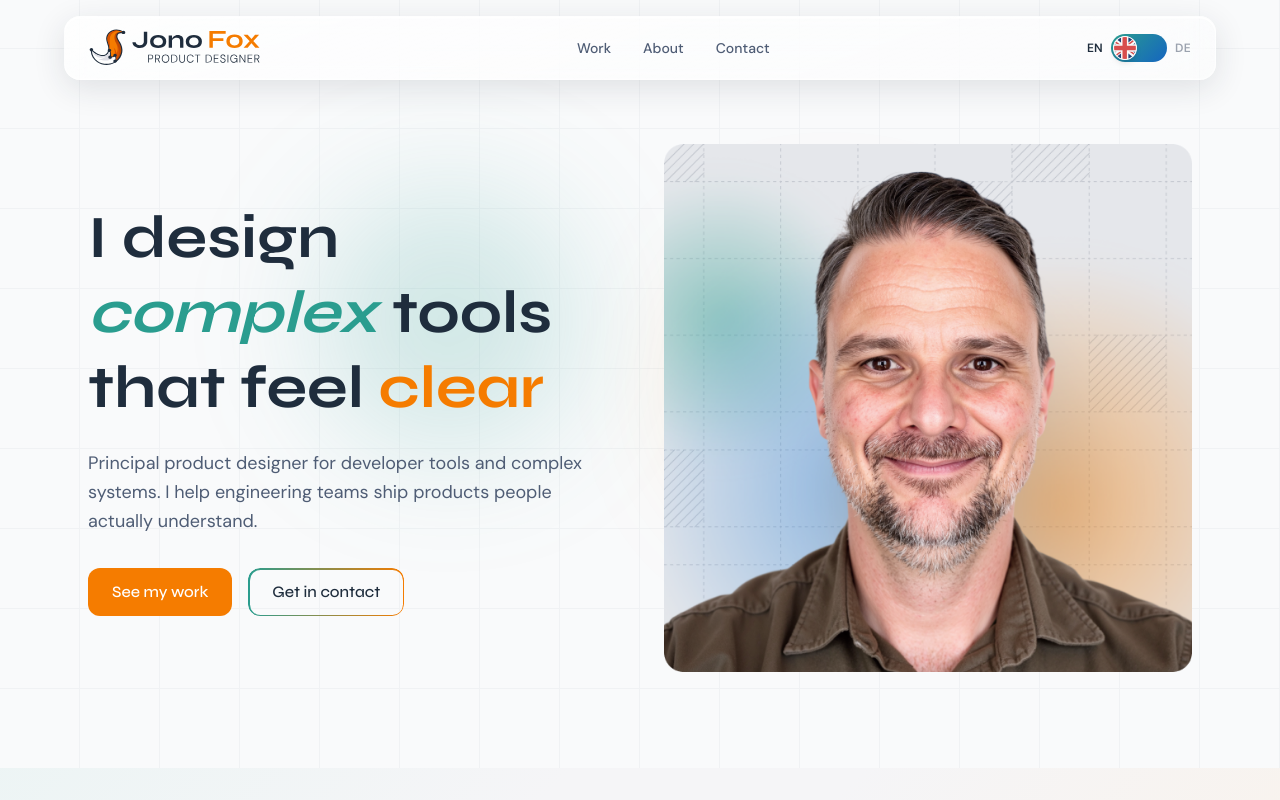
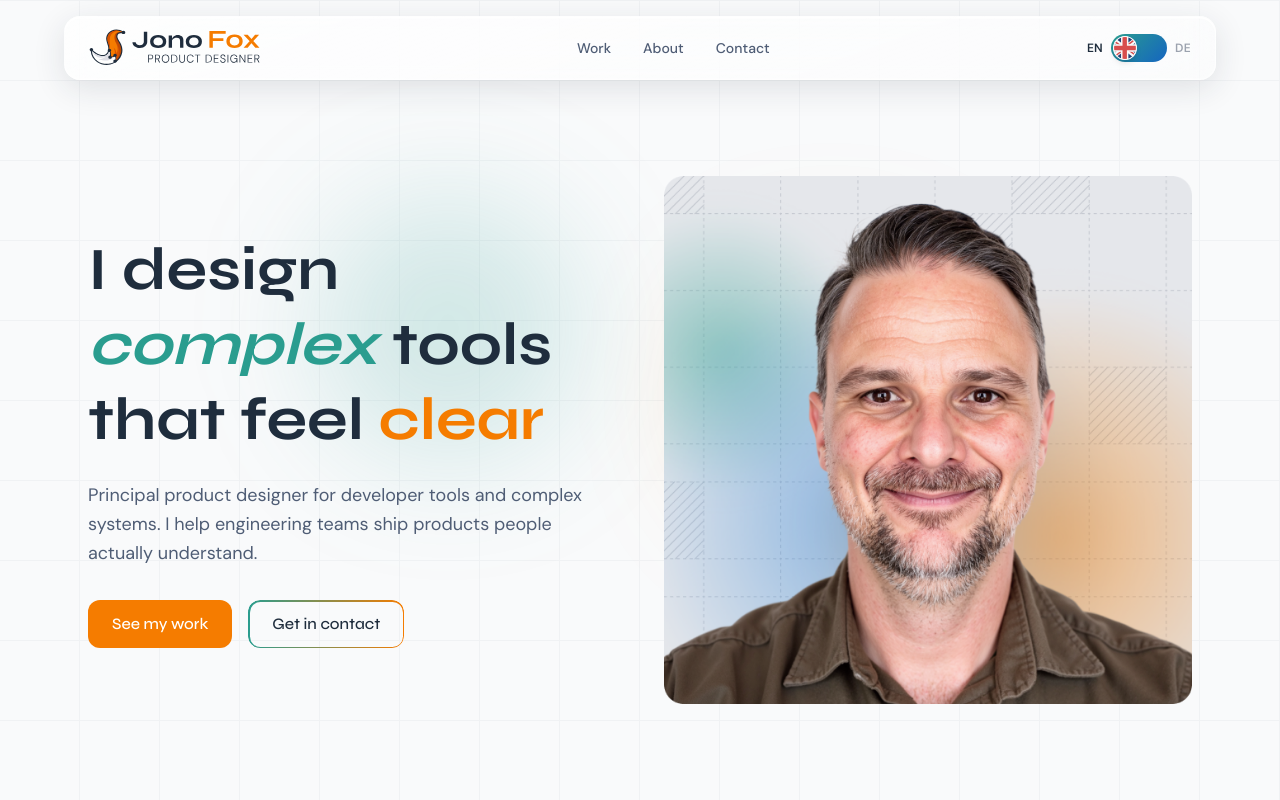
Before and after one commit to jonofoxdesign/jonofox-portfolio, a Next.js app: page /en in a window 1280 px wide. Shown: the top 800 px of the page. Built offline with nearby package versions, Linux system fonts and the light colour scheme.

Commit message:
Fix top padding on home and contact pages

```diff
--- a/src/app/[locale]/contact/page.tsx
+++ b/src/app/[locale]/contact/page.tsx
@@ -2,7 +2,7 @@ import { ButtonAnchor } from "@/components/ui/Button";
 
 export default function ContactPage() {
   return (
-    <div className="pt-36 min-h-screen">
+    <div className="pt-44 min-h-screen">
       <div className="max-w-6xl mx-auto px-6 pb-24">
         <div className="grid md:grid-cols-2 gap-16 items-center">
 
--- a/src/app/[locale]/page.tsx
+++ b/src/app/[locale]/page.tsx
@@ -68,7 +68,7 @@ export default async function HomePage({ params }: { params: Promise<{ locale: s
         <div className="absolute top-1/4 left-1/4 w-64 h-64 rounded-full bg-teal/20 blur-3xl" />
         <div className="absolute top-1/3 right-1/4 w-64 h-64 rounded-full bg-fox/20 blur-3xl" />
 
-        <div className="relative max-w-6xl mx-auto px-6 grid md:grid-cols-2 gap-12 items-center pt-36 pb-24">
+        <div className="relative max-w-6xl mx-auto px-6 grid md:grid-cols-2 gap-12 items-center pt-44 pb-24">
           <div>
             <h1 className="font-syne text-5xl md:text-6xl font-bold leading-tight text-ink mb-6">
               I design{" "}
```
